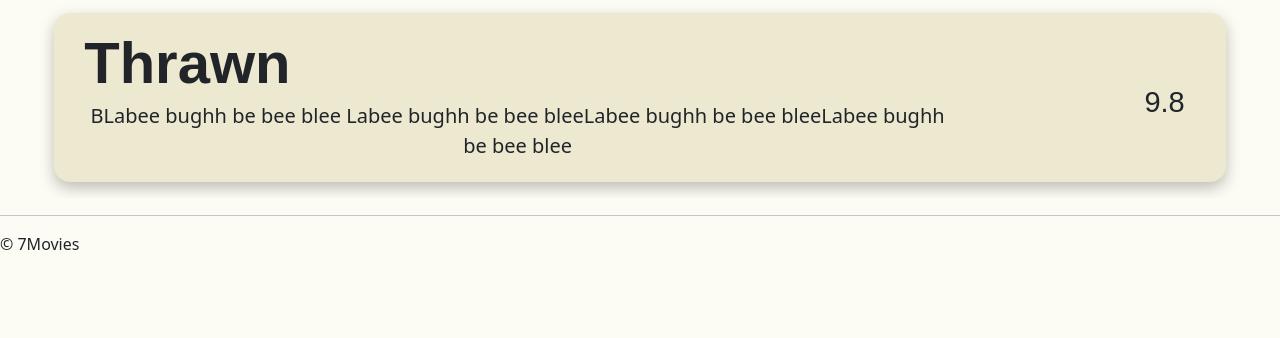
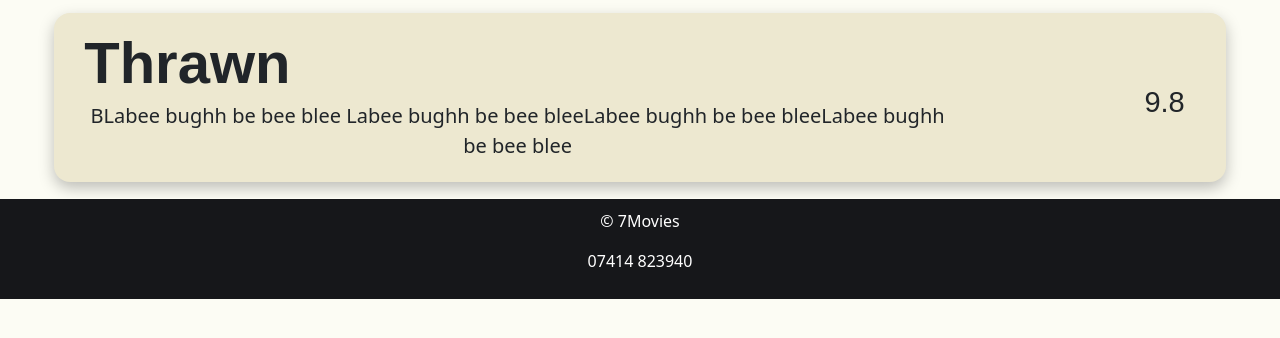
Before and after one commit to OliverRob06/Web-Application-Implementation, a Flask app: page /admin_search in a window 1280 px wide. Shown: the part 196-534 px from the top of the page. Run offline with Flask 3, Linux system fonts and the light colour scheme.

Commit message:
Fixed footer styling

```diff
--- a/html/template/components/admin.html
+++ b/html/template/components/admin.html
@@ -8,10 +8,10 @@
                 <div class="flex-grow-1">
                     <div class="d-flex align-items-baseline gap-3 mb-1">
                         <h1 class="reviewTitle fw-bold mb-0">{{title}}</h1>
-                        <h4 class="fw-bold ms-3 mb-0">{{Aname}}</h4>
+                        <h4 class="fw-bold ms-3 mb-0">{{Aname}}:</h4>
                     </div>
 
-                    <p class="lead">
+                    <p class="lead float-start">
                         {{description}}
                     </p>
                 </div>
--- a/html/template/layout/footer.html
+++ b/html/template/layout/footer.html
@@ -1,4 +1,7 @@
 <footer>
-    <hr>
-    <p> &copy; 7Movies</p>
+    <div class="Footer">
+
+        <p> &copy; 7Movies  </p>
+        <p>07414 823940</p>
+    </div>
 </footer>
--- a/static/css/style.css
+++ b/static/css/style.css
@@ -284,3 +284,10 @@ h2{
 a{
 	text-decoration: none;
 }
+
+.Footer{
+    text-align: center;
+    color: white;
+    background-color: rgb(22, 23, 26);
+    padding: 10px;
+}
```
